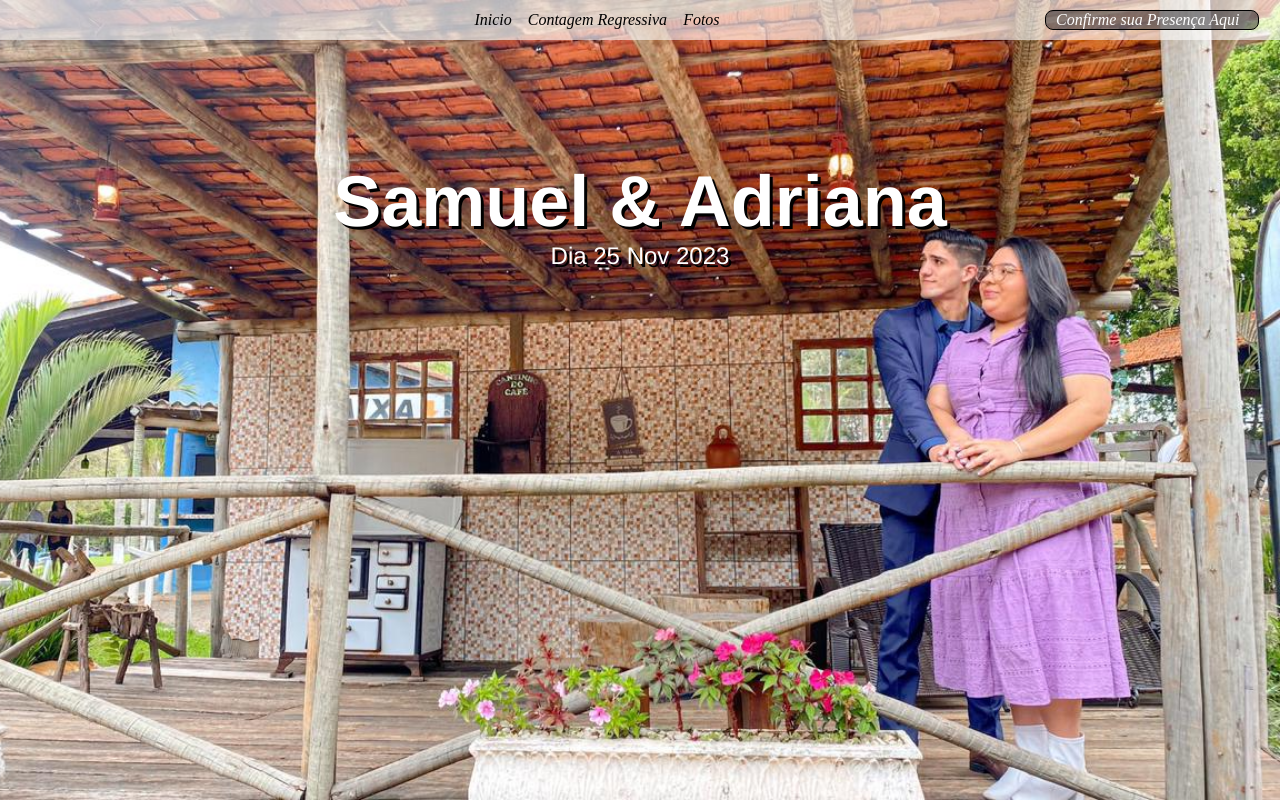
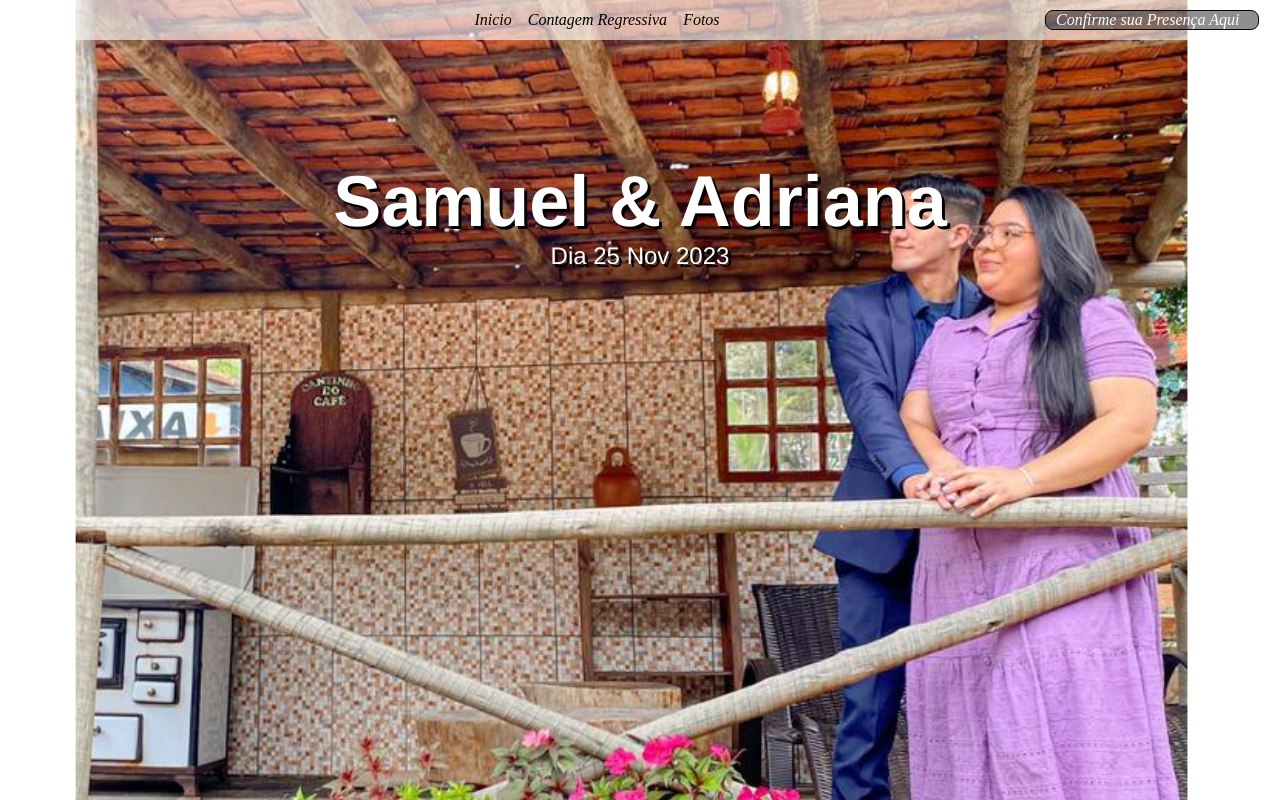
Before and after one commit to SamuelLopes-216/noivado, a React (Create React App) app: page / in a window 1280 px wide. Shown: the top 800 px of the page. Built offline with nearby package versions, Linux system fonts and the light colour scheme.

Commit message:
update-.css

```diff
--- a/src/App.css
+++ b/src/App.css
@@ -1,8 +1,8 @@
 .App{
-  background-image: url(../public/S&A.jpg);
+  background-image: url(../public/updadte-s&a.jpg);
   min-height: 100vh;
   background-size: cover;
-  background-position: right;
+  background-position: center;
   background-attachment: fixed ;
   display: flex;
   justify-content: center;
@@ -91,7 +91,7 @@ a{
 }
 
 .home{
-  background-image: url(../public/S&A.jpg);
+
   min-height: 100vh;
   background-size: cover;
   background-position: right;
```
Also changed, not shown: public/updadte-s&a.jpg (added).
